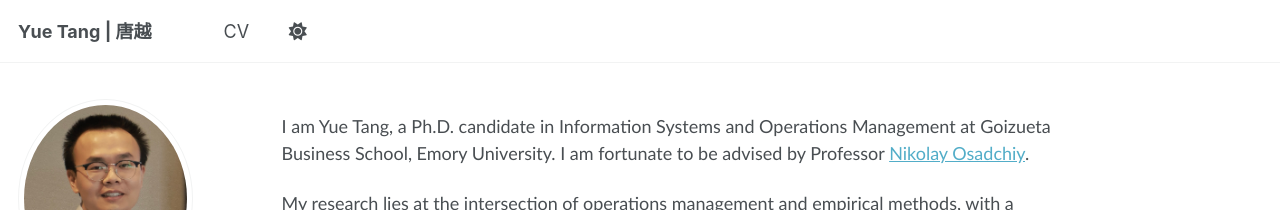
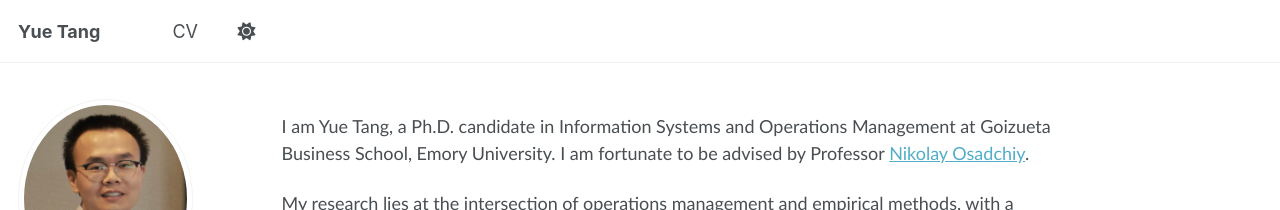
Before and after one commit to YueTang-YT/YueTang-YT.github.io, a Jekyll site: the page built from _pages/about.md, in a window 1280 px wide. Shown: the top 210 px of the page. Built offline with Jekyll 4.4.1, drawn with Linux system fonts in a browser that asks for light colours; some web fonts are replaced.

Commit message:
Update _config.yml

```diff
--- a/_config.yml
+++ b/_config.yml
@@ -9,7 +9,7 @@
 # Basic Site Settings
 locale                   : "en-US"
 site_theme               : "default"
-title                    : "Yue Tang | 唐越"
+title                    : "Yue Tang"
 title_separator          : "-"
 name                     : "Yue Tang"
 description              : "PhD student in Business at Emory University. Researching supply chain, disruptions, and operations analytics."
```
